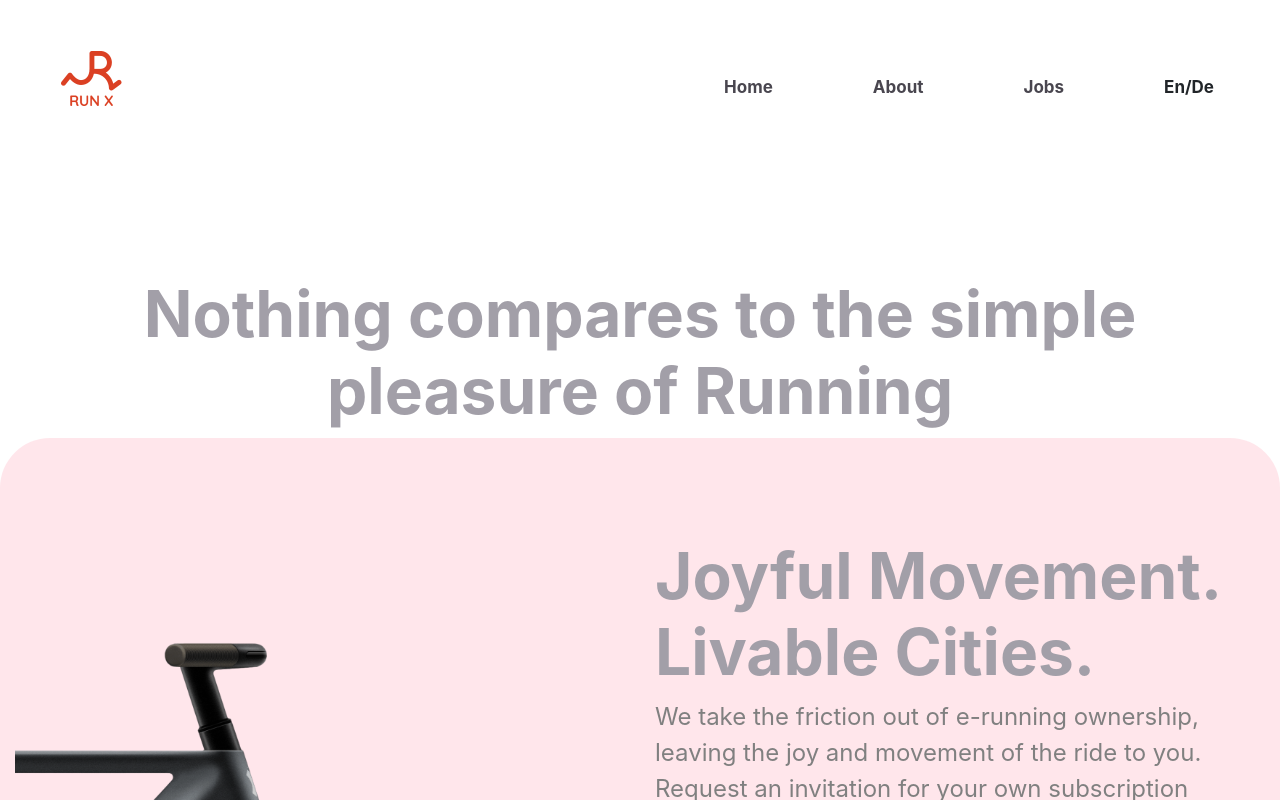
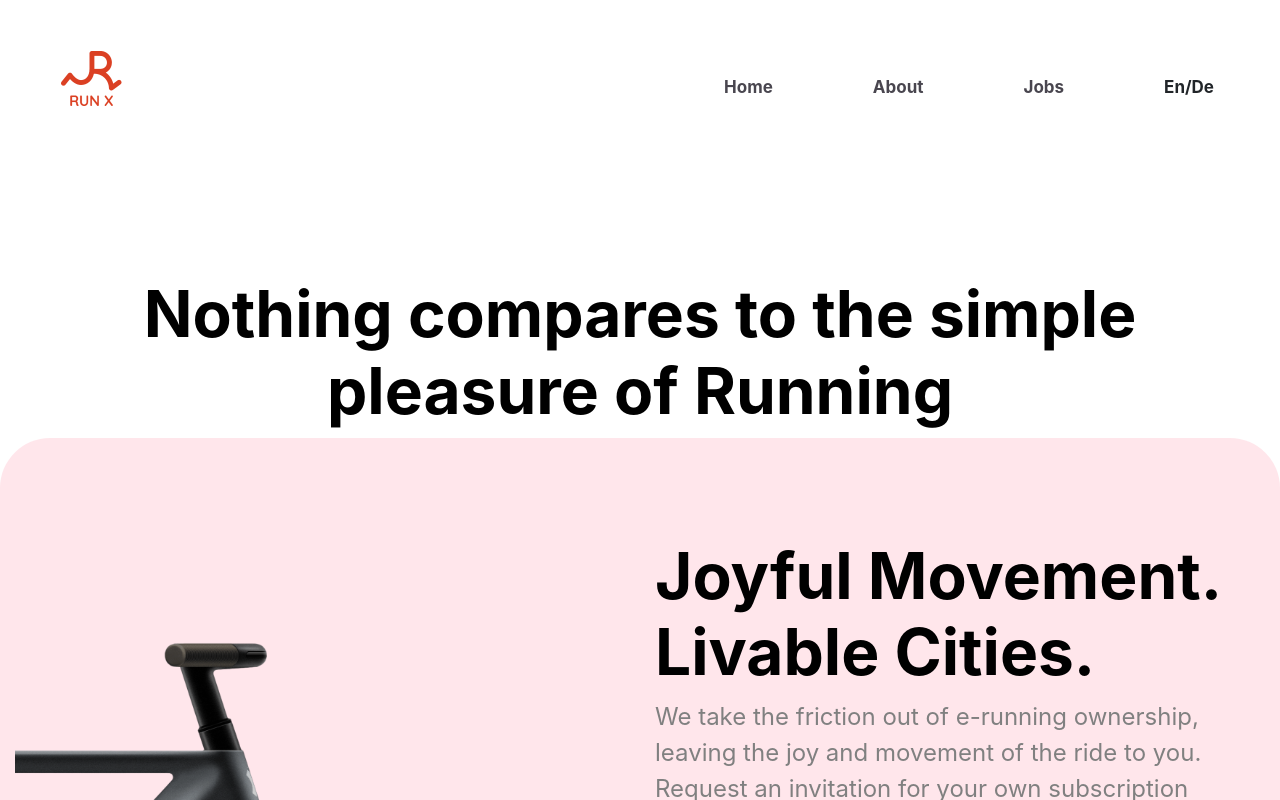
Before and after one commit to evergreen2001/vue-registration-form, a Vue app: page / in a window 1280 px wide. Shown: the top 800 px of the page. Built offline with nearby package versions, Linux system fonts and the light colour scheme.

Commit message:
moving into about cmp

```diff
--- a/src/assets/css/main.css
+++ b/src/assets/css/main.css
@@ -38,7 +38,7 @@ section h1,
 section h2 {
   font-size: 5vw;
   font-weight: 700;
-  color: #a29fa8;
+  color: black;
   margin-top: 100px;
 }
 section .hero-img {
@@ -111,7 +111,7 @@ p {
   background-image:url(../../assets/bg.jpg);
   background-repeat:no-repeat;
   background-size:cover;
-  background-position:fixed;
+  background-position:
 
 
 }
```
